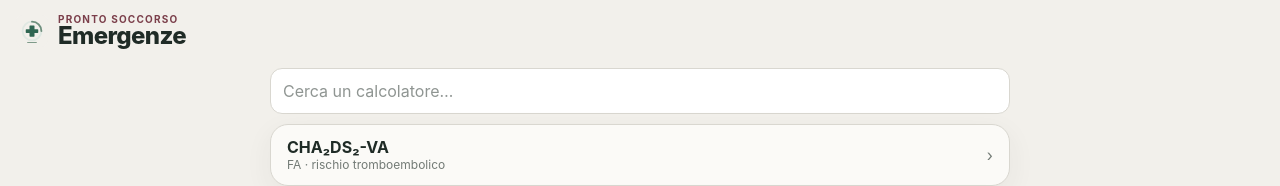
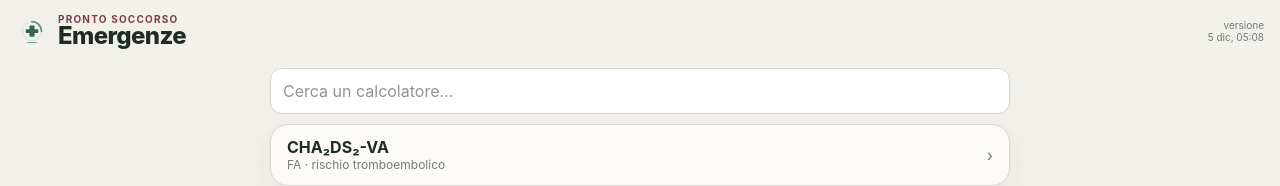
Before and after one commit to dversari/Emergenze, a React (Vite) app: page / in a window 1280 px wide. Shown: the top 186 px of the page. Built offline with nearby package versions, Linux system fonts and the light colour scheme.

Commit message:
Versione (data e ora di compilazione) nell'intestazione
Co-Authored-By: Claude Opus 5.5 <noreply@anthropic.com>
Claude-Session: https://claude.ai/code/session_01KwfeiXmS5PnzV94QXiZ93q

```diff
--- a/src/App.tsx
+++ b/src/App.tsx
@@ -4,6 +4,8 @@ import Antibiotici from './pages/Antibiotici'
 import PaginaSchede from './components/PaginaSchede'
 import { PROCEDURE, SEDAZIONE } from './lib/schede'
 import { ElencoLineeGuida, RiassuntoLineaGuida } from './pages/LineeGuida'
+
+declare const __VERSIONE__: string
 
 const schede = [
   { to: '/', label: 'Calcolatori', icona: '±', end: true },
@@ -23,6 +25,7 @@ function Guscio() {
           <p className="text-[10px] uppercase tracking-[0.12em] text-bordeaux font-bold leading-none">Pronto soccorso</p>
           <h1 className="font-extrabold text-2xl tracking-tight leading-none">Emergenze</h1>
         </div>
+        <span className="ml-auto text-[10px] text-tenue text-right leading-tight">versione<br />{__VERSIONE__}</span>
       </header>
 
       <main className="px-3.5 py-3 pb-[calc(90px+env(safe-area-inset-bottom))] max-w-3xl mx-auto">
--- a/vite.config.ts
+++ b/vite.config.ts
@@ -7,8 +7,12 @@ import { VitePWA } from 'vite-plugin-pwa'
 // così funziona su GitHub Pages qualunque sia il nome del repository.
 const base = './'
 
+// Data e ora della compilazione, mostrate nell'app per sapere quale versione si sta usando.
+const versione = new Date().toLocaleString('it-IT', { timeZone: 'Europe/Rome', day: 'numeric', month: 'short', hour: '2-digit', minute: '2-digit' })
+
 export default defineConfig({
   base,
+  define: { __VERSIONE__: JSON.stringify(versione) },
   plugins: [
     react(),
     tailwindcss(),
```
